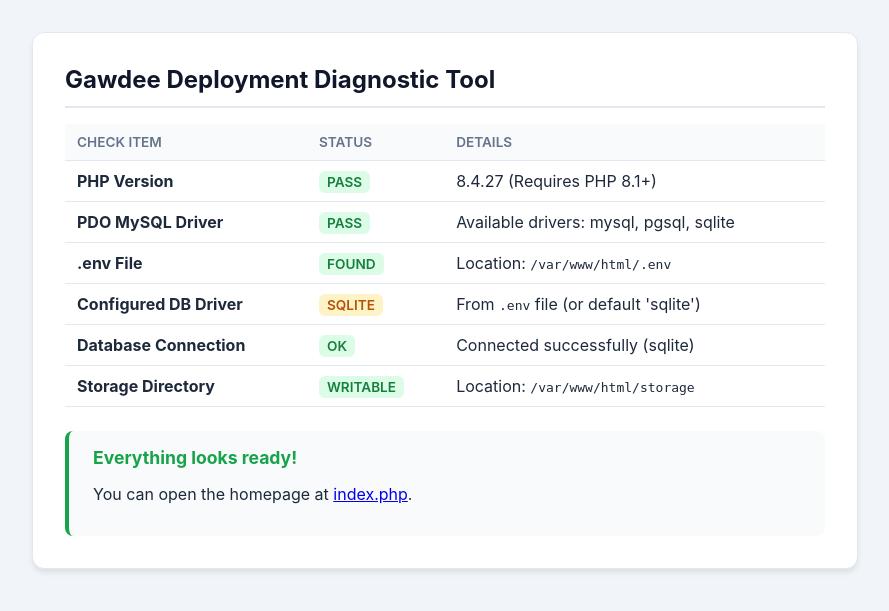
After one commit to devlamys/gawdeephp, a PHP site: page /check.php in a window 1280 px wide. The commit adds this page. Shown: the top 611 px of the page, without its empty margins (195-1084 px from the left). Run offline with PHP 8.4, Linux system fonts and the light colour scheme; some libraries are stand-ins or nearby versions.

Commit message:
feat: introduce deployment diagnostic tool and improve null safety for product rendering

```diff
--- /dev/null
+++ b/check.php
@@ -0,0 +1,174 @@
+<?php
+
+declare(strict_types=1);
+
+error_reporting(E_ALL);
+ini_set('display_errors', '1');
+
+$root = __DIR__;
+$envFile = $root . '/.env';
+$envExample = $root . '/.env.example';
+$storageDir = $root . '/storage';
+
+$phpVersion = PHP_VERSION;
+$pdoDrivers = extension_loaded('pdo') ? PDO::getAvailableDrivers() : [];
+$hasMysql = in_array('mysql', $pdoDrivers, true);
+$hasSqlite = in_array('sqlite', $pdoDrivers, true);
+
+$envExists = file_exists($envFile);
+$envReadable = $envExists && is_readable($envFile);
+
+$dbStatus = 'Not tested';
+$dbError = '';
+$dbDriver = 'unknown';
+
+if (file_exists($root . '/includes/platform.php')) {
+    require_once $root . '/includes/platform.php';
+    $dbDriver = gawdee_db_driver();
+    try {
+        $db = gawdee_db();
+        $dbStatus = 'Connected successfully (' . $db->getAttribute(PDO::ATTR_DRIVER_NAME) . ')';
+    } catch (Throwable $e) {
+        $dbStatus = 'Connection Failed';
+        $dbError = $e->getMessage();
+    }
+}
+
+?>
+<!doctype html>
+<html lang="en">
+<head>
+    <meta charset="utf-8">
+    <title>Gawdee cPanel Deployment Diagnostic</title>
+    <style>
+        body { font-family: -apple-system, BlinkMacSystemFont, "Segoe UI", Roboto, sans-serif; background: #f1f5f9; color: #1e293b; margin: 0; padding: 2rem; }
+        .container { max-width: 760px; margin: 0 auto; background: #ffffff; border-radius: 12px; padding: 2rem; box-shadow: 0 4px 6px -1px rgba(0, 0, 0, 0.1); border: 1px solid #e2e8f0; }
+        h1 { margin-top: 0; font-size: 1.5rem; color: #0f172a; border-bottom: 2px solid #e2e8f0; padding-bottom: 0.75rem; }
+        .status-table { width: 100%; border-collapse: collapse; margin-top: 1rem; }
+        .status-table th, .status-table td { text-align: left; padding: 10px 12px; border-bottom: 1px solid #e2e8f0; }
+        .status-table th { background: #f8fafc; font-weight: 600; font-size: 0.85rem; text-transform: uppercase; color: #64748b; }
+        .badge-pass { background: #dcfce7; color: #15803d; padding: 3px 8px; border-radius: 6px; font-weight: 600; font-size: 0.85rem; }
+        .badge-fail { background: #fee2e2; color: #b91c1c; padding: 3px 8px; border-radius: 6px; font-weight: 600; font-size: 0.85rem; }
+        .badge-warn { background: #fef3c7; color: #b45309; padding: 3px 8px; border-radius: 6px; font-weight: 600; font-size: 0.85rem; }
+        .code-box { background: #0f172a; color: #f8fafc; padding: 1rem; border-radius: 8px; font-family: monospace; font-size: 0.9rem; overflow-x: auto; margin-top: 1rem; }
+        .steps { background: #f8fafc; padding: 1rem 1.5rem; border-radius: 8px; border-left: 4px solid #0ea5e9; margin-top: 1.5rem; }
+        .steps h3 { margin-top: 0; margin-bottom: 0.5rem; font-size: 1.1rem; }
+        .steps ol { margin: 0; padding-left: 1.2rem; }
+        .steps li { margin-bottom: 0.4rem; }
+    </style>
+</head>
+<body>
+<div class="container">
+    <h1>Gawdee Deployment Diagnostic Tool</h1>
+
+    <table class="status-table">
+        <thead>
+            <tr>
+                <th>Check Item</th>
+                <th>Status</th>
+                <th>Details</th>
+            </tr>
+        </thead>
+        <tbody>
+            <tr>
+                <td><strong>PHP Version</strong></td>
+                <td>
+                    <?php if (version_compare(PHP_VERSION, '8.1.0', '>=')): ?>
+                        <span class="badge-pass">PASS</span>
+                    <?php else: ?>
+                        <span class="badge-fail">FAIL</span>
+                    <?php endif; ?>
+                </td>
+                <td><?= htmlspecialchars($phpVersion) ?> (Requires PHP 8.1+)</td>
+            </tr>
+            <tr>
+                <td><strong>PDO MySQL Driver</strong></td>
+                <td>
+                    <?php if ($hasMysql): ?>
+                        <span class="badge-pass">PASS</span>
+                    <?php else: ?>
+                        <span class="badge-fail">MISSING</span>
+                    <?php endif; ?>
+                </td>
+                <td>Available drivers: <?= implode(', ', $pdoDrivers) ?: 'None' ?></td>
+            </tr>
+            <tr>
+                <td><strong>.env File</strong></td>
+                <td>
+                    <?php if ($envExists): ?>
+                        <span class="badge-pass">FOUND</span>
+                    <?php else: ?>
+                        <span class="badge-fail">NOT FOUND</span>
+                    <?php endif; ?>
+                </td>
+                <td>Location: <code><?= htmlspecialchars($envFile) ?></code></td>
+            </tr>
+            <tr>
+                <td><strong>Configured DB Driver</strong></td>
+                <td><span class="badge-warn"><?= strtoupper($dbDriver) ?></span></td>
+                <td>From <code>.env</code> file (or default 'sqlite')</td>
+            </tr>
+            <tr>
+                <td><strong>Database Connection</strong></td>
+                <td>
+                    <?php if ($dbStatus === 'Connection Failed'): ?>
+                        <span class="badge-fail">FAILED</span>
+                    <?php elseif (str_contains($dbStatus, 'Connected')): ?>
+                        <span class="badge-pass">OK</span>
+                    <?php else: ?>
+                        <span class="badge-warn"><?= htmlspecialchars($dbStatus) ?></span>
+                    <?php endif; ?>
+                </td>
+                <td>
+                    <?= htmlspecialchars($dbStatus) ?>
+                    <?php if ($dbError): ?>
+                        <br><strong style="color:#b91c1c;">Error:</strong> <?= htmlspecialchars($dbError) ?>
+                    <?php endif; ?>
+                </td>
+            </tr>
+            <tr>
+                <td><strong>Storage Directory</strong></td>
+                <td>
+                    <?php if (is_dir($storageDir) && is_writable($storageDir)): ?>
+                        <span class="badge-pass">WRITABLE</span>
+                    <?php else: ?>
+                        <span class="badge-fail">NOT WRITABLE</span>
+                    <?php endif; ?>
+                </td>
+                <td>Location: <code><?= htmlspecialchars($storageDir) ?></code></td>
+            </tr>
+        </tbody>
+    </table>
+
+    <?php if (!$envExists || $dbStatus === 'Connection Failed'): ?>
+        <div class="steps">
+            <h3>How to fix HTTP 500 error in cPanel:</h3>
+            <ol>
+                <li>In cPanel File Manager, ensure hidden dotfiles are visible or create a file named <code>.env</code> inside <code>/public_html/gawdeenew/</code>.</li>
+                <li>Set up a MySQL Database and Database User in cPanel -> <strong>MySQL Database Wizard</strong>.</li>
+                <li>Add the cPanel MySQL details to <code>.env</code>:
+                    <div class="code-box">APP_NAME="Gawdee Storefront"
+APP_ENV=production
+APP_DEBUG=true
+APP_URL=https://mixmepowder.in/gawdeenew
+
+DB_DRIVER=mysql
+DB_HOST=localhost
+DB_PORT=3306
+DB_NAME=mixmepowder_your_dbname
+DB_USER=mixmepowder_your_dbuser
+DB_PASSWORD=your_database_password
+SESSION_SECRET=<?= bin2hex(random_bytes(16)) ?></div>
+                </li>
+                <li>Import <code>gawdee_mysql_dump.sql</code> into phpMyAdmin.</li>
+            </ol>
+        </div>
+    <?php else: ?>
+        <div class="steps" style="border-left-color: #16a34a;">
+            <h3 style="color:#16a34a;">Everything looks ready!</h3>
+            <p>You can open the homepage at <a href="index.php">index.php</a>.</p>
+        </div>
+    <?php endif; ?>
+</div>
+</body>
+</html>
--- a/includes/platform.php
+++ b/includes/platform.php
@@ -17,15 +17,9 @@ function gawdee_load_env(?string $path = null): void
     }
 
     $envPath = $path ?? (GAWDEE_ROOT . '/.env');
-    if (!file_exists($envPath)) {
-        return;
-    }
-
+    if (file_exists($envPath)) {
         $lines = file($envPath, FILE_IGNORE_NEW_LINES | FILE_SKIP_EMPTY_LINES);
-    if ($lines === false) {
-        return;
-    }
-
+        if ($lines !== false) {
             foreach ($lines as $line) {
                 $line = trim($line);
                 if ($line === '' || str_starts_with($line, '#')) {
@@ -51,8 +45,16 @@ function gawdee_load_env(?string $path = null): void
                     }
                 }
             }
+        }
+    }
 
     $loaded = true;
+
+    if (filter_var(getenv('APP_DEBUG') ?: ($_ENV['APP_DEBUG'] ?? true), FILTER_VALIDATE_BOOLEAN)) {
+        ini_set('display_errors', '1');
+        ini_set('display_startup_errors', '1');
+        error_reporting(E_ALL);
+    }
 }
 
 /**
@@ -103,6 +105,7 @@ function gawdee_db(): PDO
         return $pdo;
     }
 
+    try {
         $driver = gawdee_db_driver();
 
         if ($driver === 'mysql') {
@@ -127,7 +130,7 @@ function gawdee_db(): PDO
             $pdo = new PDO($dsn, $username, $password, $options);
         } else {
             if (!is_dir(GAWDEE_STORAGE)) {
-            mkdir(GAWDEE_STORAGE, 0750, true);
+                @mkdir(GAWDEE_STORAGE, 0755, true);
             }
             $dbFile = (string) gawdee_env('DB_FILE', GAWDEE_DB);
             if (!str_starts_with($dbFile, '/') && !preg_match('/^[a-zA-Z]:\\\\/', $dbFile)) {
@@ -147,6 +150,38 @@ function gawdee_db(): PDO
         gawdee_migrate($pdo);
 
         return $pdo;
+    } catch (Throwable $e) {
+        $envExists = file_exists(GAWDEE_ROOT . '/.env');
+        http_response_code(500);
+        echo "<!doctype html><html><head><title>Database Connection Error</title>";
+        echo "<style>body{font-family:system-ui,-apple-system,sans-serif;background:#f8fafc;color:#1e293b;padding:2rem;line-height:1.6}";
+        echo ".card{max-width:680px;margin:2rem auto;background:#fff;padding:2rem;border-radius:12px;box-shadow:0 4px 12px rgba(0,0,0,0.08);border:1px solid #e2e8f0}";
+        echo "h2{color:#dc2626;margin-top:0}.badge{display:inline-block;padding:4px 10px;background:#fee2e2;color:#991b1b;border-radius:6px;font-weight:600;font-size:0.875rem}";
+        echo "code{background:#f1f5f9;padding:2px 6px;border-radius:4px;font-size:0.9em;color:#0f172a}ul{padding-left:1.2rem}</style></head><body>";
+        echo "<div class='card'>";
+        echo "<h2>Gawdee — Setup / Database Connection Required</h2>";
+        echo "<p><span class='badge'>Error</span> " . htmlspecialchars($e->getMessage()) . "</p>";
+        echo "<p><strong>Current Driver Configured:</strong> <code>" . htmlspecialchars(gawdee_db_driver()) . "</code></p>";
+        echo "<p><strong>.env File Found:</strong> " . ($envExists ? "<span style='color:green'>YES</span>" : "<span style='color:red'>NO (Missing in project root folder)</span>") . "</p>";
+        echo "<hr style='border:none;border-top:1px solid #e2e8f0;margin:1.5rem 0;'>";
+        echo "<h3>Quick Fix Instructions for cPanel:</h3>";
+        echo "<ol>";
+        echo "<li><strong>Create `.env` file</strong> in your project folder on cPanel (<code>/public_html/gawdeenew/.env</code>).</li>";
+        echo "<li>Copy settings from <code>.env.example</code> into <code>.env</code> and set your cPanel MySQL details:<br>";
+        echo "<pre style='background:#f8fafc;padding:12px;border-radius:6px;font-size:13px;'>";
+        echo "DB_DRIVER=mysql\n";
+        echo "DB_HOST=localhost\n";
+        echo "DB_NAME=mixmepowder_gawdee (your cPanel DB name)\n";
+        echo "DB_USER=mixmepowder_user (your cPanel DB user)\n";
+        echo "DB_PASSWORD=your_password\n";
+        echo "</pre></li>";
+        echo "<li><strong>Create MySQL DB & User</strong> in cPanel -> <i>MySQL Database Wizard</i> and assign <strong>ALL PRIVILEGES</strong>.</li>";
+        echo "<li><strong>Import SQL dump</strong>: Go to cPanel -> <i>phpMyAdmin</i> -> select your database -> click <i>Import</i> -> upload <code>gawdee_mysql_dump.sql</code>.</li>";
+        echo "</ol>";
+        echo "<p style='margin-top:1.5rem;font-size:0.9rem;color:#64748b;'>For diagnostic check, visit: <a href='check.php'>check.php</a></p>";
+        echo "</div></body></html>";
+        exit;
+    }
 }
 
 function gawdee_get_table_columns(PDO $db, string $table): array
```
Also changed, not shown: includes/commerce.php (+12 -3 lines), index.php (+10 -7 lines), .htaccess, 1 other file. Lines whose indentation alone changed are shown as unchanged.
